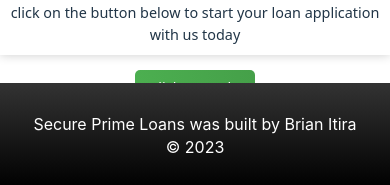
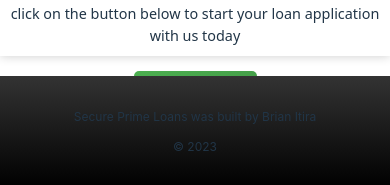
Before and after one commit to brianitira2/mutheu, a React (Vite) app: page / in a window 390 px wide. Shown: the part 656-841 px from the top of the page. Built offline with nearby package versions, Linux system fonts and the light colour scheme.

Commit message:
final commit today

```diff
--- a/src/Welcome.css
+++ b/src/Welcome.css
@@ -1,3 +1,5 @@
+/* Your existing styles for other elements remain unchanged */
+
 .welcome-header-text {
   text-align: center;
   font-family: 'system-ui', -apple-system, BlinkMacSystemFont, 'Segoe UI', Roboto, Oxygen, Ubuntu, Cantarell, 'Open Sans', 'Helvetica Neue', sans-serif;
@@ -5,14 +7,13 @@
   color: white;
   padding: 20px;
   text-shadow: 2px 2px 4px rgba(0, 0, 0, 0.3);
-    transition: transform 0.3s ease-in-out; /* Add a subtle transition effect */
+  transition: transform 0.3s ease-in-out;
 }
 
 /* Media query for screens smaller than 600px (adjust as needed) */
 @media (max-width: 600px) {
   .welcome-header-text {
-      font-size: 1.5em; /* Adjust the font size for smaller screens */
-      /* Add any additional styles for smaller screens */
+    font-size: 1.5em;
   }
 }
 
@@ -20,9 +21,7 @@
   text-align: center;
   font-family: 'system-ui', -apple-system, BlinkMacSystemFont, 'Segoe UI', Roboto, Oxygen, Ubuntu, Cantarell, 'Open Sans', 'Helvetica Neue', sans-serif;
   color: green;
-    /* Add more cool styles if needed */
 }
-
 
 .welcome-p-text {
   text-align: center;
@@ -32,27 +31,22 @@
 /* Media query for screens smaller than 600px (adjust as needed) */
 @media (max-width: 600px) {
   .welcome-p-text {
-      font-size: 0.9em; /* Adjust the font size for smaller screens */
-      /* Add any additional styles for smaller screens */
+    font-size: 0.9em;
   }
 }
 
-  /* Additional cool styles */
 .welcome-p-text {
-    padding: 10px; /* Add some padding for a better look */
-    box-shadow: 0 0 10px rgba(0, 0, 0, 0.2); /* Subtle box shadow for a cool effect */
-    /* Add more cool styles if needed */
+  padding: 10px;
+  box-shadow: 0 0 10px rgba(0, 0, 0, 0.2);
 }
-
 
 .welcome-btn {
   display: inline-block;
   padding: 10px 20px;
   font-size: 1em;
-    font-family: 'system-ui', -apple-system, BlinkMacSystemFont, 'Segoe UI', Roboto, Oxygen, Ubuntu, Cantarell, 'Open Sans', 'Helvetica Neue', sans-serif;
   text-decoration: none;
   color: white;
-    background: linear-gradient(to right, #4CAF50, #45a049); /* Green gradient background */
+  background: linear-gradient(to right, #4CAF50, #45a049);
   border: none;
   border-radius: 5px;
   cursor: pointer;
@@ -62,22 +56,33 @@
 /* Media query for screens smaller than 600px (adjust as needed) */
 @media (max-width: 600px) {
   .welcome-btn {
-      font-size: 0.9em; /* Adjust the font size for smaller screens */
-      padding: 8px 16px; /* Adjust padding for smaller screens */
-      /* Add any additional styles for smaller screens */
+    font-size: 0.9em;
+    padding: 8px 16px;
   }
 }
 
 .welcome-btn:hover {
-    background: linear-gradient(to right, #45a049, #4CAF50); /* Change the gradient on hover */
+  background: linear-gradient(to right, #45a049, #4CAF50);
 }
 
-  .btn{
+.btn {
   display: flex;
   justify-content: center;
 }
 
-  .image-settings{
+.image-settings {
   height: 350px;
   width: 100%;
 }
+
+.footer {
+  text-align: center;
+  font-size: 12px;
+  background: linear-gradient(to bottom, #333, #000);
+  position: fixed;
+  bottom: 0;
+  left: 0;
+  right: 0;
+  padding: 20px;
+  z-index: 1; /* Ensure the footer appears above other content */
+}
--- a/src/Welcome.jsx
+++ b/src/Welcome.jsx
@@ -5,6 +5,7 @@
 import Footer from './Footer'
 const Welcome = () => {
   return (
+    <>
     <div>
       <h1 className='welcome-header-text'>SECURE  PRIME LOANS</h1>
       <h2 className='welcome-header2-text'>where your financial dreams come true</h2>
@@ -21,8 +22,17 @@
       </div>
       </Link>
 
-      <Footer/>
+
+
+
       </div>
+
+      <div className='footer'>
+  <p>Secure Prime Loans was built by Brian Itira</p>
+  <p>&copy; 2023</p>
+
+  </div>
+    </>
   )
 }
 
```
Also changed, not shown: src/Congrats.css (line endings or trailing spaces). Lines whose indentation alone changed are shown as unchanged.
